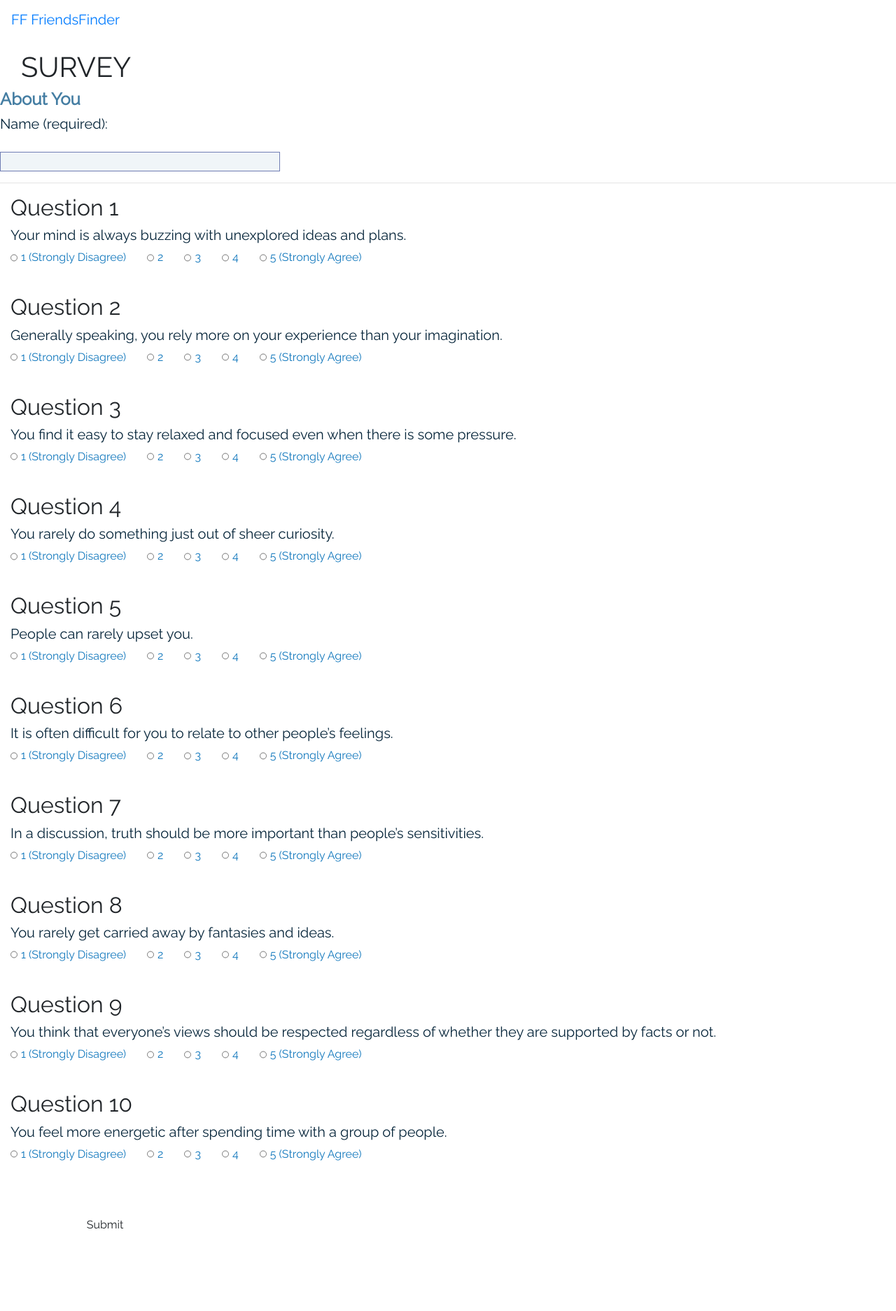
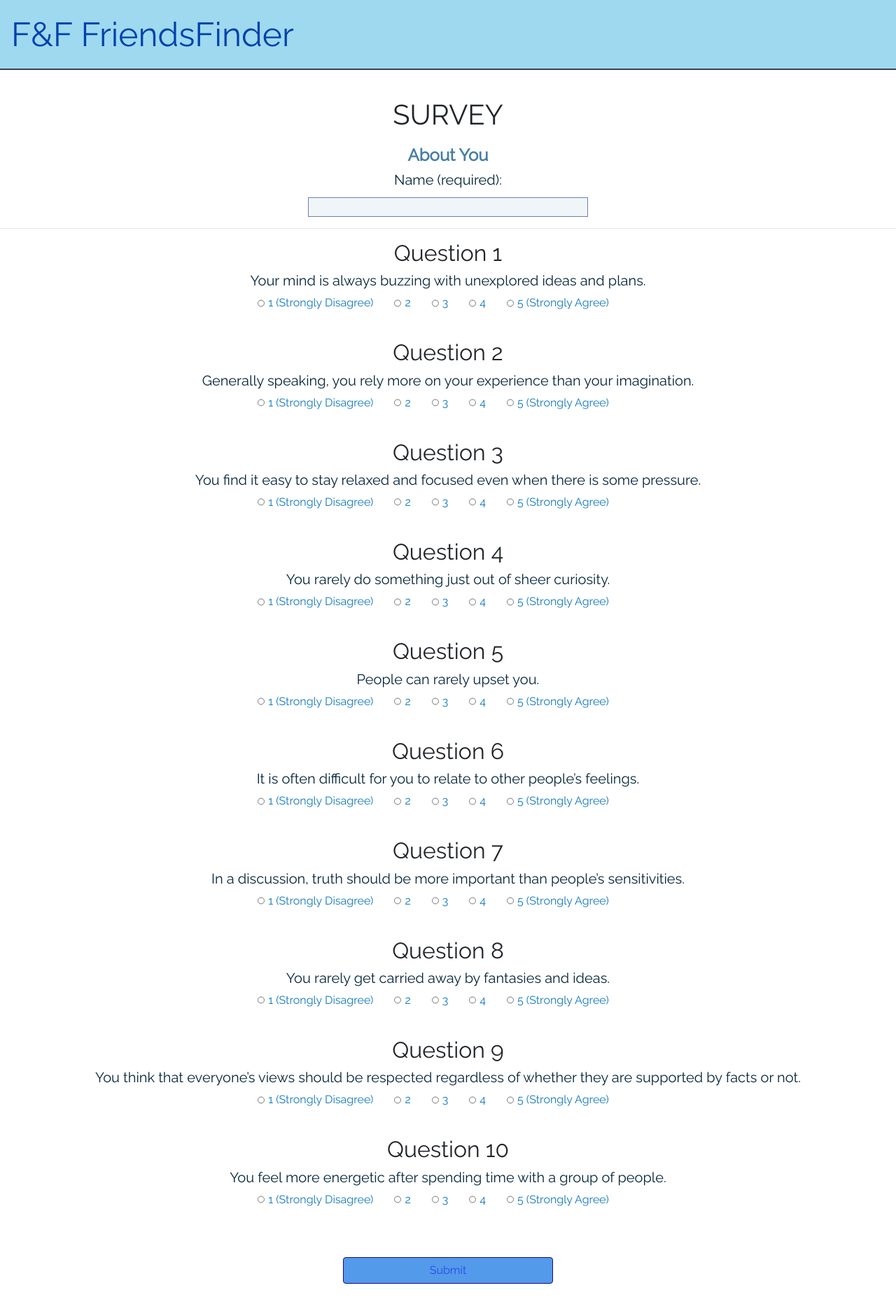
Before and after one commit to EtienneWarneck/FriendFinder, a website: page app/public/survey.html in a window 1280 px wide. Shown: the whole page at 70% size. Drawn offline with nearby package versions, Linux system fonts and the light colour scheme.

Commit message:
static() + css working

```diff
--- a/app/public/css/reset.css
+++ b/app/public/css/reset.css
@@ -0,0 +1,48 @@
+/* http://meyerweb.com/eric/tools/css/reset/
+   v2.0 | 20110126
+   License: none (public domain)
+*/
+
+html, body, div, span, applet, object, iframe,
+h1, h2, h3, h4, h5, h6, p, blockquote, pre,
+a, abbr, acronym, address, big, cite, code,
+del, dfn, em, img, ins, kbd, q, s, samp,
+small, strike, strong, sub, sup, tt, var,
+b, u, i, center,
+dl, dt, dd, ol, ul, li,
+fieldset, form, label, legend,
+table, caption, tbody, tfoot, thead, tr, th, td,
+article, aside, canvas, details, embed,
+figure, figcaption, footer, header, hgroup,
+menu, nav, output, ruby, section, summary,
+time, mark, audio, video {
+	margin: 0;
+	padding: 0;
+	border: 0;
+	font-size: 100%;
+	font: inherit;
+	vertical-align: baseline;
+}
+/* HTML5 display-role reset for older browsers */
+article, aside, details, figcaption, figure,
+footer, header, hgroup, menu, nav, section {
+	display: block;
+}
+body {
+	line-height: 1;
+}
+ol, ul {
+	list-style: none;
+}
+blockquote, q {
+	quotes: none;
+}
+blockquote:before, blockquote:after,
+q:before, q:after {
+	content: '';
+	content: none;
+}
+table {
+	border-collapse: collapse;
+	border-spacing: 0;
+}
--- a/app/public/css/style.css
+++ b/app/public/css/style.css
@@ -1,41 +1,60 @@
 * {
     font-family: 'Raleway', sans-serif;
-    text-align: center;
 }
 
-
-header {
-    height: 2.5rem;
+.main {
+    height: 100%;
+    margin: 0;
 }
 
-.navbar {
-    background-color: #9ed9f0;
-    border-bottom: 2px solid rgb(63, 64, 78);
-}
-
-.navbar-brand {
-    color: rgb(29, 104, 243);
-}
-
-main {
-    width: 100%;
-    margin: 0;
-    text-align: center;
+h1 {
+    margin: 100px;
+    margin-bottom: 0;
+    padding-bottom: 20px;
 }
 
 h3 {
-    margin: 0px;
-    padding-top: 100px;
+    padding-top: 30px;
+    color: rgb(18, 120, 189);
 }
 
-p {
-    margin: 30px;
+h4 {
+    color: rgb(69, 126, 163);
 }
 
-.btn, .btn-lg {
+h5 {
+    color: rgb(6, 37, 58);
+}
+
+#name {
+    margin-top: 5px;
+    background: rgb(240, 245, 248);
+    position: relative;
+    width: 400px;
+    top: 50%;
+    border: 1px solid rgb(112, 125, 180);
+}
+
+.input-field {
+    margin-bottom: 40px;
+}
+
+.button {
+    width: 100%;
+    margin: auto;
+    padding-top: 30px;
+}
+
+.btn {
     color: rgb(42, 71, 236);
     background-color: rgb(83, 154, 235);
     border-color: rgb(24, 12, 139);
+    width: 300px;
+    margin: auto;
+    margin-top: auto;
+    color: white;
+    margin-bottom: 100px;
+    justify-content: center;
 }
 
 .button :hover {
@@ -44,14 +63,7 @@ p {
     text-decoration: none;
 }
 
-a {
-    color: white;
-    text-decoration: none!important;
-}
-
-
 .footer {
-    position: fixed;
     left: 0;
     bottom: 0;
     width: 100%;
@@ -59,4 +71,14 @@ a {
     background-color: #5bbbe0;
     color: white;
     text-align: center;
+    border-top: 2px solid rgb(65, 78, 63);
 }
+
+label {
+    margin-right: 30px;
+    color: rgb(18, 120, 189)
+}
+
+#inlineRadio {
+    width: 10px;
+}
--- a/app/public/css/styleSurvey.css
+++ b/app/public/css/styleSurvey.css
@@ -1,69 +1,43 @@
 * {
     font-family: 'Raleway', sans-serif;
-    /* text-align: center; */
+    text-align: center;
 }
 
-h1 {
-    margin: 30px;
-    /* text-align: center; */
+header {
+    height: 2.5rem;
 }
 
-h2, h4 {
-    /* text-align: center; */
+.navbar {
+    background-color: #9ed9f0;
+    border-bottom: 2px solid rgb(63, 64, 78);
 }
 
-h3 {
-    padding-top: 30px;
-    color: rgb(18, 120, 189);
-    /* text-align: center; */
+.navbar-brand {
+    color: rgb(3, 65, 172);
+    font-size: 3rem;
 }
 
-h4 {
-    color: rgb(69, 126, 163);
-}
-
-h5 {
-    color: rgb(6, 37, 58);
-}
-
-#name {
-    margin-top: 20px;
-    background: rgb(240, 245, 248);
-    position: relative;
-    width: 400px;
-    top: 50%;
-    /* left: 50%;
-    margin-right: -50%;
-    transform: translate(-50%, -50%) */
-    border: 1px solid rgb(112, 125, 180);
+main {
+    width: 100%;
+    margin: 0;
+    text-align: center;
 }
 
 
-.input-field {
-margin-bottom: 40px;
+h3 {
+    margin: 0px;
+    padding-top: 100px;
 }
 
-
-.button {
-    width: 100%;
-    margin: auto;
-    padding-top: 30px;
-    ;
+p {
+    margin: 30px;
 }
 
-.btn {
+.btn,
+.btn-lg {
     color: rgb(42, 71, 236);
     background-color: rgb(83, 154, 235);
     border-color: rgb(24, 12, 139);
-    width: 300px;
-    margin: auto;
-    margin-top: auto;
-    color: white;
-    margin-bottom: 100px;
-    justify-content: center;
-    /* left: 50%; */
-    /* margin-right: -50%; */
-    /* transform: translate(-50%, -50%) */
 }
 
 .button :hover {
@@ -72,9 +46,14 @@ margin-bottom: 40px;
     text-decoration: none;
 }
 
+a {
+    color: white;
+    text-decoration: none !important;
+}
+
 
 .footer {
-    /* position: fixed; */
+    position: fixed;
     left: 0;
     bottom: 0;
     width: 100%;
@@ -82,15 +61,4 @@ margin-bottom: 40px;
     background-color: #5bbbe0;
     color: white;
     text-align: center;
-    border-top: 2px solid rgb(65, 78, 63);
 }
-
-
-label {
-    margin-right: 30px;
-    color: rgb(18, 120, 189)
-}
-
-#inlineRadio{
-    width: 10px;
-}
--- a/app/public/survey.html
+++ b/app/public/survey.html
@@ -8,7 +8,7 @@
         <!-- Link to the jQuery Library -->
         <script src="https://ajax.googleapis.com/ajax/libs/jquery/3.4.1/jquery.min.js"></script>
 
-        <link rel="stylesheet"  href="./css/styleSurvey.css">
+        <link rel="stylesheet" href="./css/styleSurvey.css">
 
         <!--Import Google Icon Font-->
         <link href="https://fonts.googleapis.com/css?family=Raleway&display=swap" rel="stylesheet">
@@ -17,22 +17,22 @@
         <link rel="stylesheet" href="https://stackpath.bootstrapcdn.com/bootstrap/4.4.1/css/bootstrap.min.css"
             integrity="sha384-Vkoo8x4CGsO3+Hhxv8T/Q5PaXtkKtu6ug5TOeNV6gBiFeWPGFN9MuhOf23Q9Ifjh" crossorigin="anonymous">
         <!-- Link to CSS -->
-        <link rel="stylesheet"  type="html/css" href="css/style.css">
-        <link rel="stylesheet"  type="html/css"  href="css/reset.css">
-
+        <link rel="stylesheet" href="css/style.css">
+        <link rel="stylesheet"  href="css/styleSurvey.css">
+        <!-- <link rel="stylesheet" href="css/reset.css">              -->
     </head>
 
     <body>
         <header>
             <nav class="navbar navbar-expand-lg100vw">
-                <a class="navbar-brand" href="./home.html">FF FriendsFinder</a>
+                <a class="navbar-brand" href="./home">F&F FriendsFinder</a>
                 </li>
                 </ul>
                 </div>
             </nav>
         </header>
 
-        <main>
+        <main class="main">
             <form action="/survey" method="POST"></form>
             <h1>SURVEY</h1>
             <div>
@@ -44,7 +44,6 @@
                 <!-- <input type="text"> -->
             </div>
             <hr>
-
             <div class="input-field col s12">
                 <h2>Question 1</h2>
                 <h5>Your mind is always buzzing with unexplored ideas and plans.</h5>
@@ -271,13 +270,13 @@
                 <button class="btn" type="submit" name="action" id="submitButton">Submit</button>
             </div>
 
-         </main> <script src="https://code.jquery.com/jquery-3.4.1.slim.min.js"
-                integrity="sha384-J6qa4849blE2+poT4WnyKhv5vZF5SrPo0iEjwBvKU7imGFAV0wwj1yYfoRSJoZ+n"
-                crossorigin="anonymous">
-                </script>
-            <script src="https://stackpath.bootstrapcdn.com/bootstrap/4.4.1/js/bootstrap.min.js"
-                integrity="sha384-wfSDF2E50Y2D1uUdj0O3uMBJnjuUD4Ih7YwaYd1iqfktj0Uod8GCExl3Og8ifwB6"
-                crossorigin="anonymous"></script>
+        </main>
+        <script src="https://code.jquery.com/jquery-3.4.1.slim.min.js"
+            integrity="sha384-J6qa4849blE2+poT4WnyKhv5vZF5SrPo0iEjwBvKU7imGFAV0wwj1yYfoRSJoZ+n" crossorigin="anonymous">
+            </script>
+        <script src="https://stackpath.bootstrapcdn.com/bootstrap/4.4.1/js/bootstrap.min.js"
+            integrity="sha384-wfSDF2E50Y2D1uUdj0O3uMBJnjuUD4Ih7YwaYd1iqfktj0Uod8GCExl3Og8ifwB6"
+            crossorigin="anonymous"></script>
     </body>
 
     </html>
--- a/app/routing/apiRoutes.js
+++ b/app/routing/apiRoutes.js
@@ -1,5 +1,5 @@
 const express = require('express');
-
+const path = require("path");
 const router = express.Router();
 
 // A GET route used to display a JSON of all possible friends.
--- a/package.json
+++ b/package.json
@@ -19,6 +19,7 @@
   "dependencies": {
     "body-parser": "^1.19.0",
     "express": "^4.17.1",
+    "nodemon": "^2.0.1",
     "path": "^0.12.7"
   }
 }
--- /dev/null
+++ b/util/path.js
@@ -0,0 +1,3 @@
+const path = require('path');
+
+module.exports = path.dirname(process.mainModule);
```
Also changed, not shown: app/public/404.html (added, +198 -0 lines), app/public/home.html (+13 -14 lines), app/routing/htmlRoutes.js (+7 -2 lines), server.js (+6 -7 lines), 1 other file.
